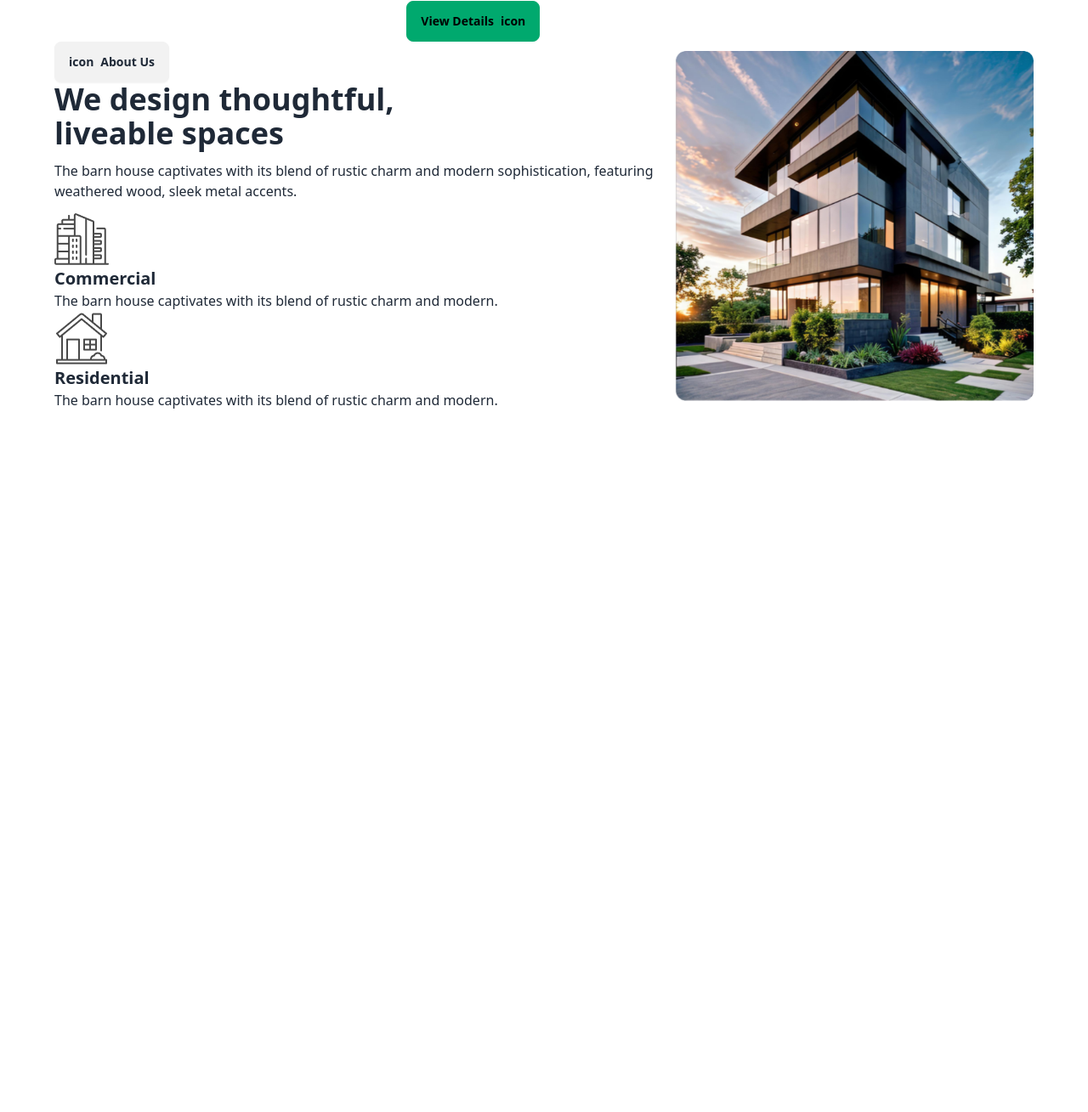
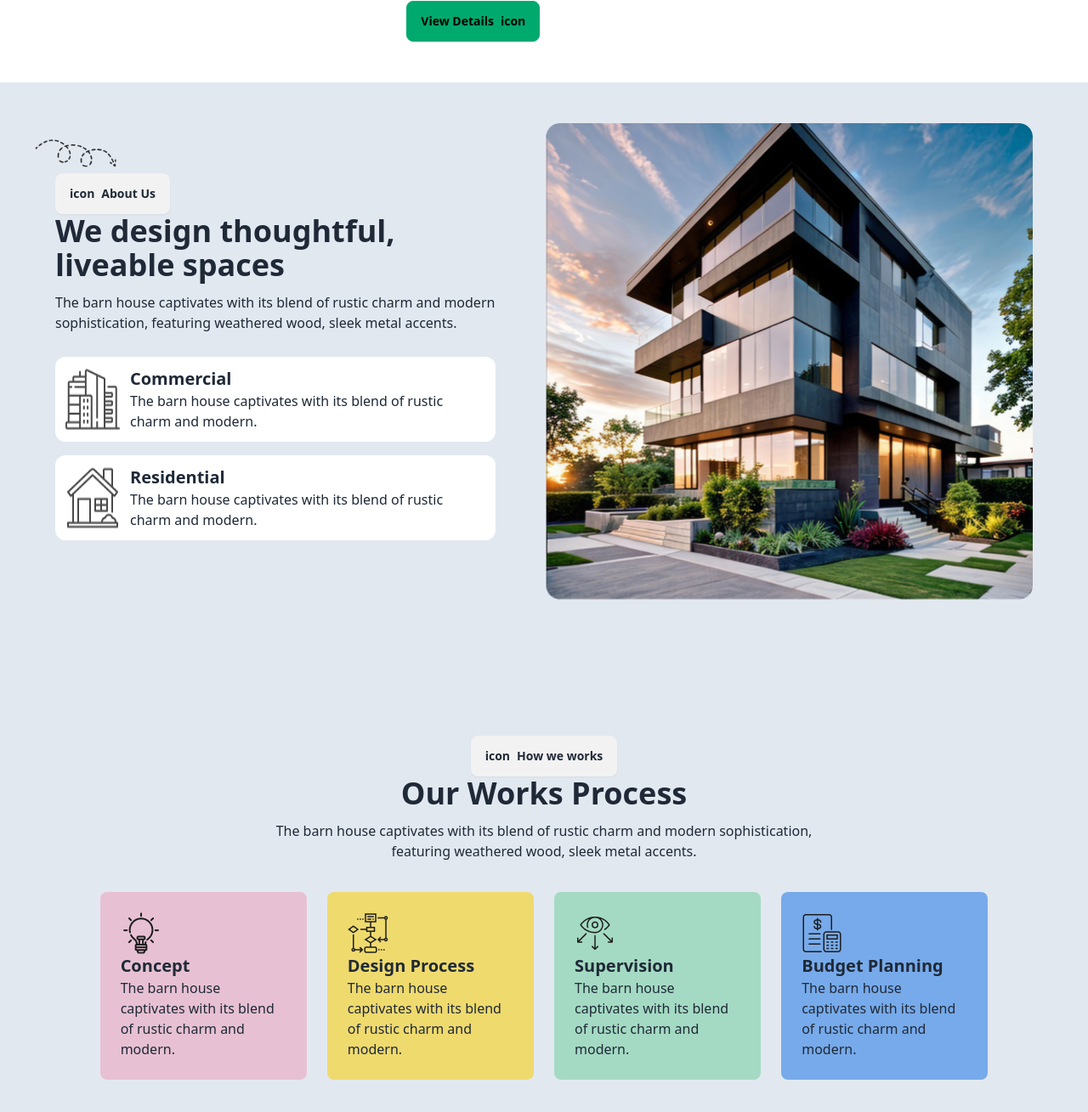
Before and after one commit to kazi-shohag/Assignment-three, a plain HTML site: page index.html in a window 1280 px wide. Shown: the part 641-1950 px from the top of the page at 85% size. Before the commit the page ends 1124 px from the top, so only its background shows below. Drawn offline with nearby package versions, Linux system fonts and the light colour scheme.

Commit message:
second commit

```diff
--- a/index.html
+++ b/index.html
@@ -83,25 +83,28 @@
          </div>
     </header>
     <main>
-      <section class="w-full">
+      <section class="w-full bg-slate-200 py-12 mt-12">
         <div class=" w-[90%] mx-auto grid sm:grid-cols-1 lg:flex justify-center items-center">
-          <div class="flex flex-col">
+
+          <div class="sm:w-[90%] lg:w-[50%] flex flex-col relative">
+            <div class="invisible lg:visible lg:w-24 lg:mb-2 lg:absolute lg:-left-6 lg:-top-10">
+              <img class="" src="./assets/Vector.png" alt=""></div>
             <div class="">
               <button class="btn"><h3>icon</h3> About Us</button>
               <h2 class="font-bold text-4xl from-[#212121]">We design thoughtful,<br> liveable spaces</h2>
-              <p class="font-medium text-base my-3 from-[#494949]">The barn house captivates with its blend of rustic charm and
+              <p class="w-[90%] font-medium text-base my-3 from-[#494949]">The barn house captivates with its blend of rustic charm and
               modern sophistication, featuring weathered wood, sleek metal accents.
               </p>
             </div>
 
-            <div class="">
+            <div class="w-[90%] flex gap-3 pl-3 pr-8 py-3 mt-4 bg-white rounded-xl">
               <img src="./assets/commercial.png" alt="">
               <div class="">
                 <h3 class="font-extrabold text-xl from-[#494949]">Commercial</h3>
                 <p class="font-medium text-base from-[#737373]">The barn house captivates with its blend of rustic charm and modern.</p>
               </div>
             </div>
-            <div class="">
+            <div class="w-[90%] flex gap-3 pl-3 pr-8 py-3 mt-4 mb-3 bg-white rounded-xl">
               <img src="./assets/residential.png" alt="">
               <div class="">
                 <h3 class="font-extrabold text-xl from-[#494949]">Residential</h3>
@@ -115,7 +118,38 @@
 
           </div>
        </div>
+       <article class="mt-40">
+       <div class="justify-center items-center text-center">
+        <button class="btn"><h3>icon</h3> How we works</button>
+        <h2 class="font-bold text-4xl from-[#212121]">Our Works Process</h2>
+        <p class="w-1/2 mx-auto font-medium text-base my-3 from-[#494949]">The barn house captivates with its blend of rustic charm and modern sophistication, featuring weathered wood, sleek metal accents.</p>
+       </div>
+       <div class="w-[95%] mx-auto flex-col space-y-6 lg:flex lg:flex-row lg:space-x-6 lg:justify-center lg:items-center">
 
+        <div class="lg:w-1/5 p-6 lg:mt-6 bg-[#E7C1D3] rounded-lg">
+          <img src="./assets/concept.png" alt="">
+          <h2 class="font-extrabold text-xl from-[#1C1C1C]">Concept</h2>
+          <p class="font-medium text-base from-[#494949]">The barn house captivates with its blend of rustic charm and modern.</p>
+        </div>
+        <div class="lg:w-1/5 p-6 bg-[#EFDA6E] rounded-lg">
+          <img src="./assets/flow-chart.png" alt="">
+          <h2 class="font-extrabold text-xl from-[#1C1C1C]">Design Process</h2>
+          <p class="font-medium text-base from-[#494949]">The barn house captivates with its blend of rustic charm and modern.</p>
+        </div>
+        <div class="lg:w-1/5 p-6 bg-[#A4DAC3] rounded-lg">
+          <img src="./assets/vision.png" alt="">
+          <h2 class="font-extrabold text-xl from-[#1C1C1C]">Supervision</h2>
+          <p class="font-medium text-base from-[#494949]">The barn house captivates with its blend of rustic charm and modern.</p>
+        </div>
+        <div class="lg:w-1/5 p-6 bg-[#77AAEA] rounded-lg">
+          <img src="./assets/budget-planning.png" alt="">
+          <h2 class="font-extrabold text-xl from-[#1C1C1C]">Budget Planning</h2>
+          <p class="font-medium text-base from-[#494949]">The barn house captivates with its blend of rustic charm and modern.</p>
+        </div>
+
+
+       </div>
+       </article>
       </section>
     </main>
 </body>
```
